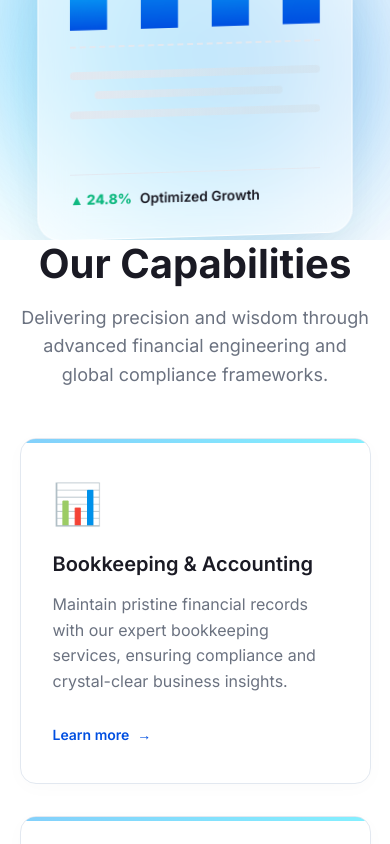
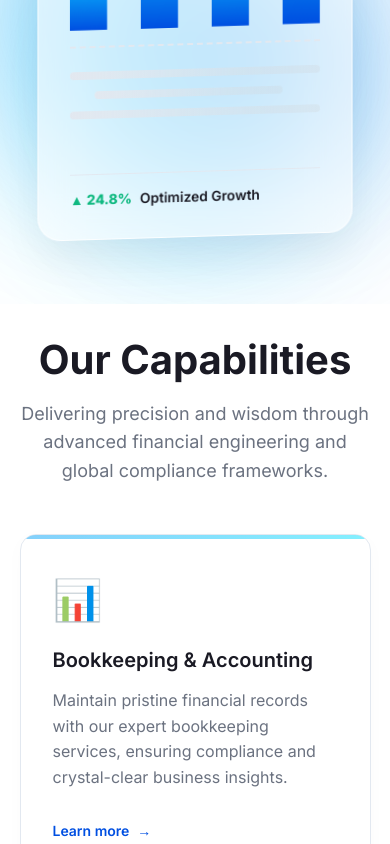
Before and after one commit to SHIHABULHAQUE/booklean, an Angular app: page /in/home in a window 390 px wide. Shown: the part 1156-2000 px from the top of the page. Built offline with nearby package versions, Linux system fonts and the light colour scheme.

Commit message:
style: fix mobile vertical collision between hero and capabilities

```diff
--- a/src/app/components/hero/hero.component.scss
+++ b/src/app/components/hero/hero.component.scss
@@ -334,6 +334,7 @@
     .hero-section {
         flex-direction: column;
         padding-top: calc(var(--header-height) + 2rem);
+        padding-bottom: 4rem;
         text-align: center;
     }
 
--- a/src/app/components/services/services.component.scss
+++ b/src/app/components/services/services.component.scss
@@ -1,5 +1,5 @@
 .services-section {
-    padding: 0 5% 6rem;
+    padding: 2rem 5% 6rem;
     position: relative;
     z-index: 2;
 }
@@ -108,7 +108,7 @@
 
 @media (max-width: 768px) {
     .services-section {
-        padding: 0 5% 4rem;
+        padding: 2rem 5% 4rem;
     }
 
     .services-grid {
```
